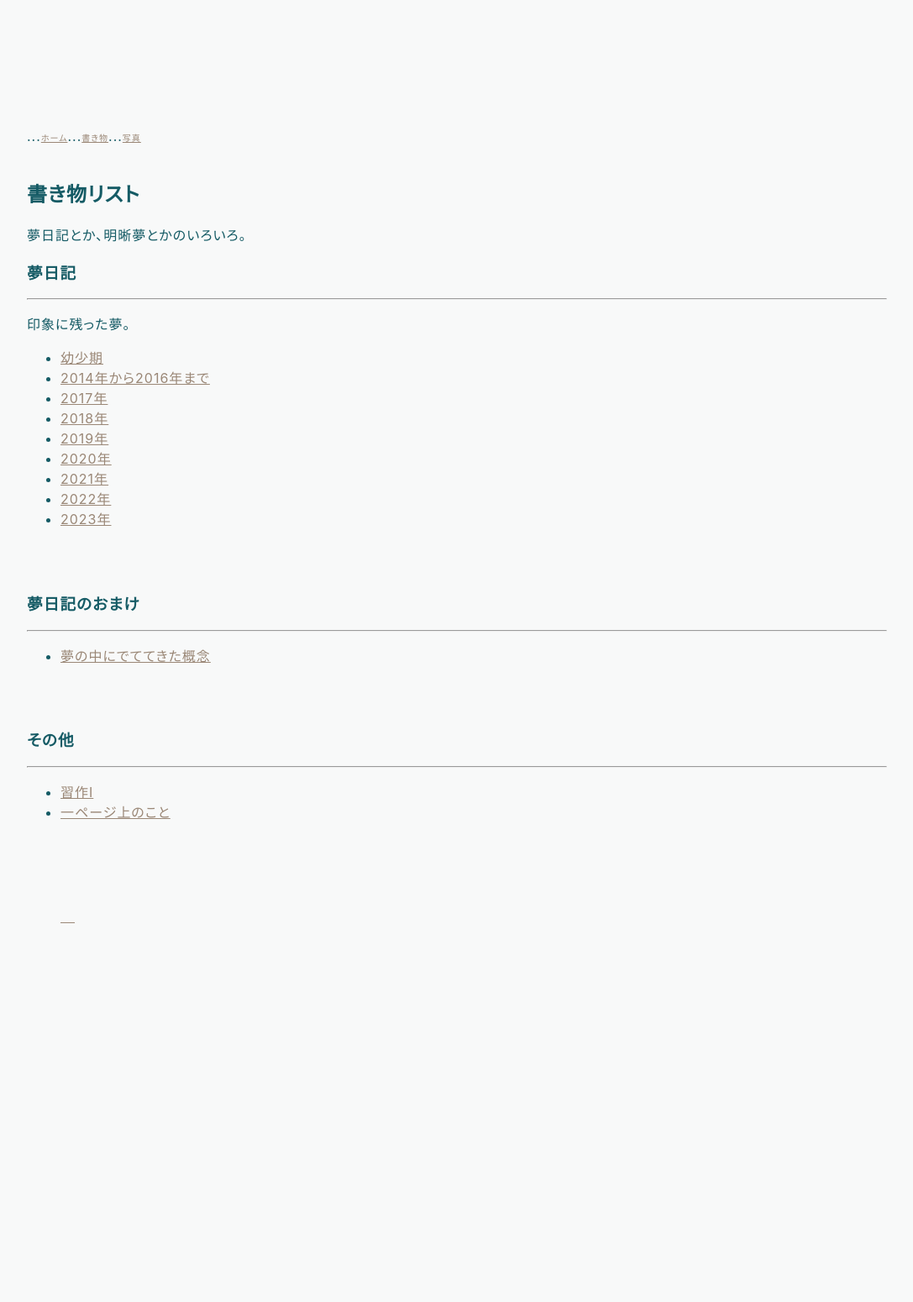
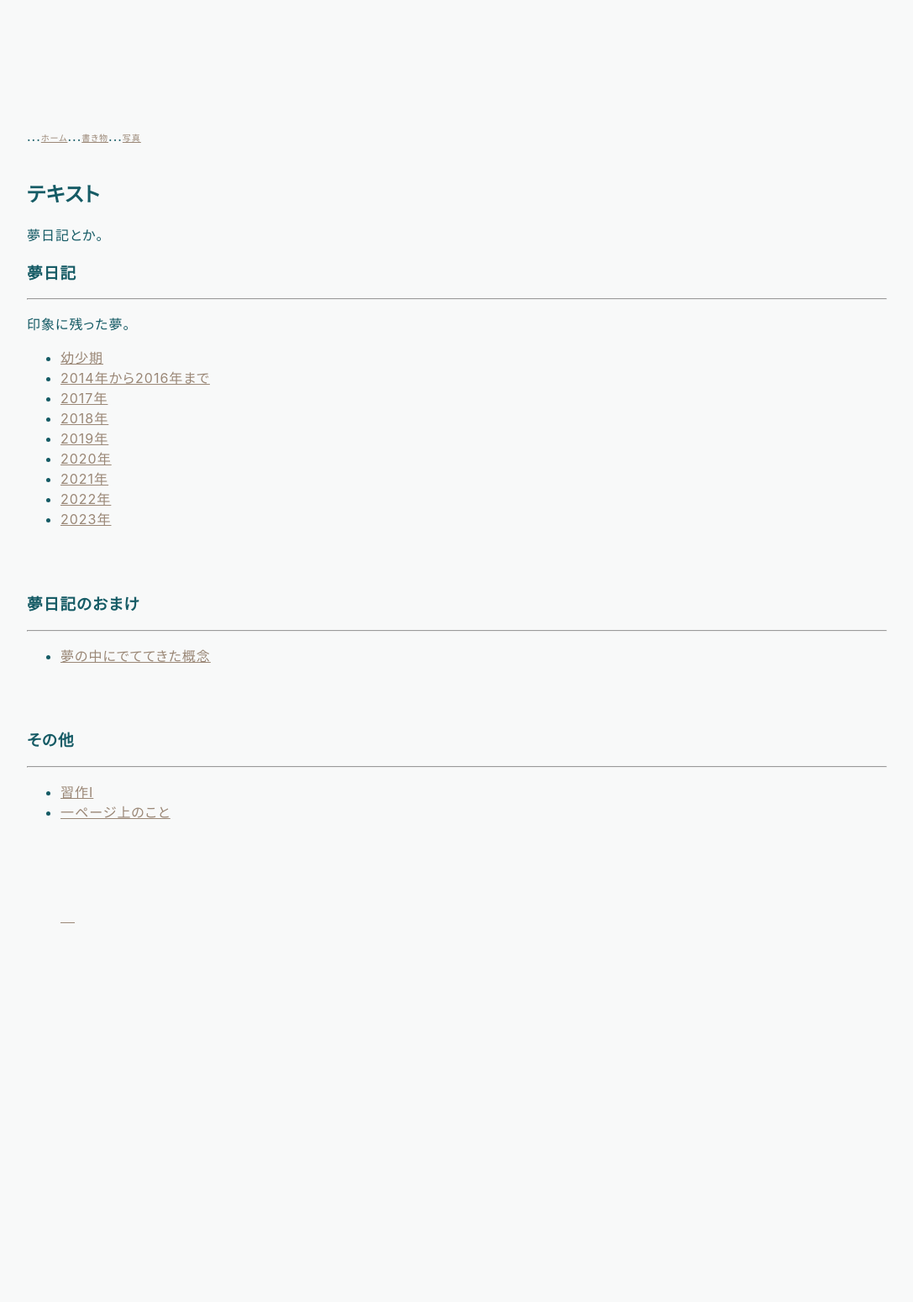
Before and after one commit to hihumi-riku/hihumi-riku.github.io, a Jekyll site: the page built from writings_list.md, in a window 1280 px wide. Shown: the whole page at 84% size, without its empty margins (96-1183 px from the left). Built offline with Jekyll 4.4.1, drawn with Linux system fonts in a browser that asks for light colours.

Commit message:
Update writings_list.md

```diff
--- a/writings_list.md
+++ b/writings_list.md
@@ -1,12 +1,12 @@
 ---
 layout: default
-title: 書き物リスト
+title: テキスト
 ---
 
-## 書き物リスト
+## テキスト
 
 
-夢日記とか、明晰夢とかのいろいろ。
+夢日記とか。
 
 ### 夢日記
 ---
```
